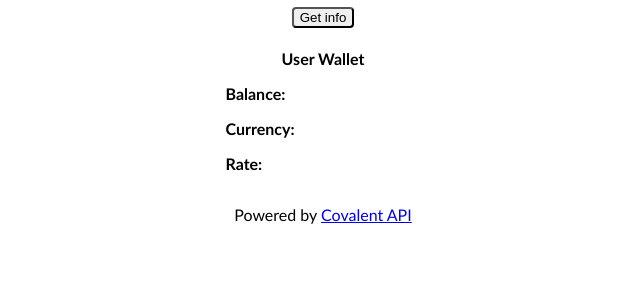
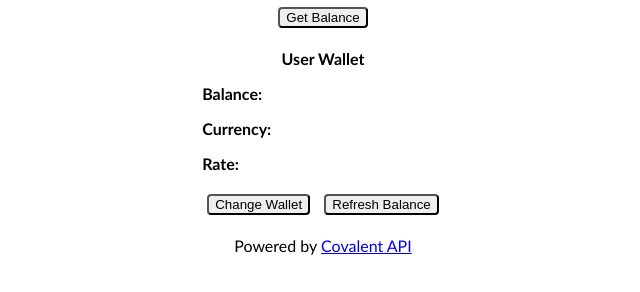
Before and after one commit to JAngel98/Web-Dev-exercises, a browser extension: page 5.2a-crypto-balance/dist/index.html in a window 1280 px wide. Shown: the part 124-416 px from the top of the page, without its empty margins (317-957 px from the left). Drawn offline with Linux system fonts and the light colour scheme.

Commit message:
add Change Wallet and Refresh Balance buttons

```diff
--- a/5.2a-crypto-balance/dist/index.html
+++ b/5.2a-crypto-balance/dist/index.html
@@ -22,17 +22,21 @@
                     <input type="text" placeholder="Enter your wallet address" id="wallet-address" required/>
                 </div>
             </div>
-            <button id="get-info">Get info</button>
+            <button id="get-info">Get Balance</button>
         </form>
         <div id="result-container">
-            <div>
+            <div id="result-wallet">
                 <p style="text-align: center; margin-bottom: 0.5px;"><strong>User Wallet</strong></p>
                 <p id="user-wallet" style="margin-top: 0px;"></span></p>
             </div>
-            <div>
+            <div id="result-data">
                 <p><strong>Balance: </strong><span id="balance"></span></p>
                 <p><strong>Currency: </strong><span id="currency"></span></p>
                 <p><strong>Rate: </strong><span id="rate"></span></p>
+            </div>
+            <div id="result-btns">
+                <button id="change-wallet-btn">Change Wallet</button>
+                <button id="refresh-balance-btn">Refresh Balance</button>
             </div>
         </div>
     </div>
--- a/5.2a-crypto-balance/dist/style.css
+++ b/5.2a-crypto-balance/dist/style.css
@@ -26,6 +26,10 @@
     word-wrap: anywhere;
 }
 
+#result-btns {
+    text-align: center;
+}
+
 input, button {
     margin: 5px;
     border-radius: 0.3em;
```
